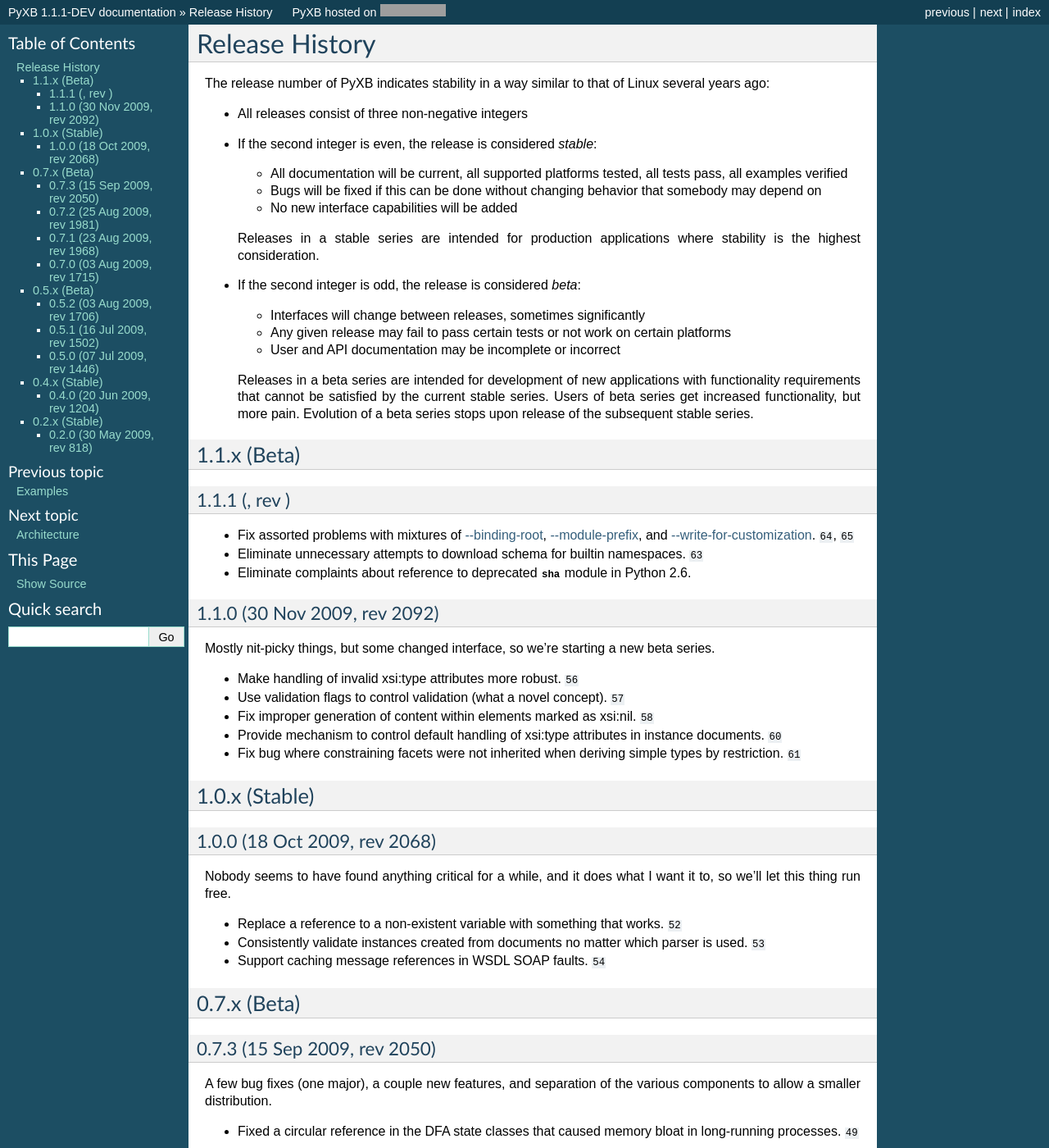
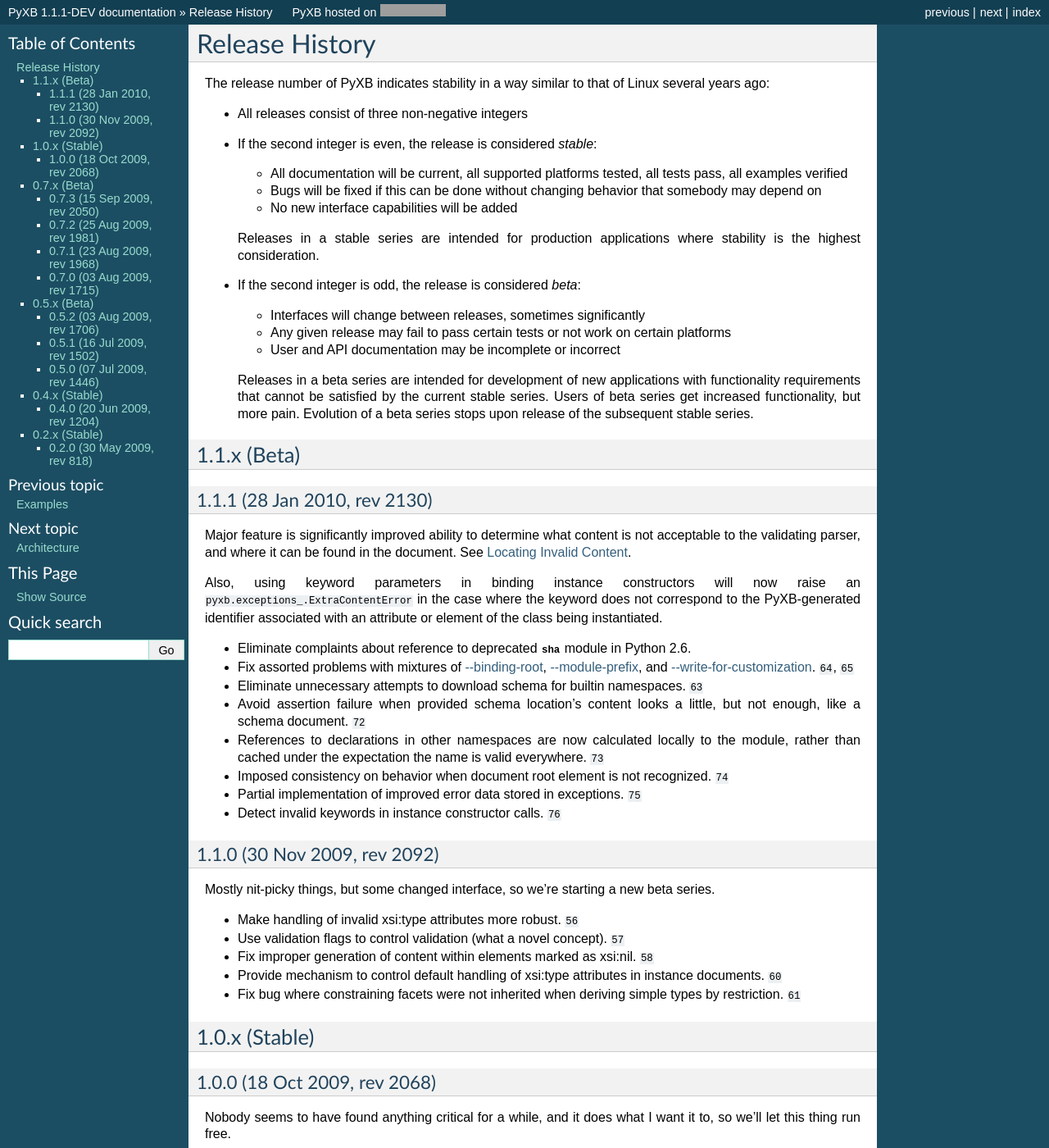
Before and after one commit to pabigot/pyxb, a Sphinx documentation site: the page built from doc/releases.txt, in a window 1280 px wide and 1400 px high. Shown: the whole window at 82% size. Built offline with Sphinx 7.4.7, drawn with Linux system fonts in a browser that asks for light colours; cross-references to code outside the pages are shown as plain code; grey boxes are pictures that could not be loaded.

Commit message:
Update release information for 1.1.1

```diff
--- a/doc/releases.txt
+++ b/doc/releases.txt
@@ -40,8 +40,20 @@
 1.1.x (Beta)
 ==============
 
-1.1.1 (, rev )
+1.1.1 (28 Jan 2010, rev 2130)
 ------------------
+
+Major feature is significantly improved ability to determine what content is
+not acceptable to the validating parser, and where it can be found in the
+document.  See :ref:`invalid-content`.
+
+Also, using keyword parameters in binding instance constructors will now raise
+an :api:`pyxb.exceptions_.ExtraContentError` in the case where the keyword does not
+correspond to the PyXB-generated identifier associated with an attribute or
+element of the class being instantiated.
+
+- Eliminate complaints about reference to deprecated :mod:`sha` module in Python
+  2.6.
 
 - Fix assorted problems with mixtures of :ref:`pyxbgen--binding-root`,
   :ref:`pyxbgen--module-prefix`, and :ref:`pyxbgen--write-for-customization`.
@@ -50,8 +62,20 @@
 - Eliminate unnecessary attempts to download schema for builtin namespaces.
   :ticket:`63`
 
-- Eliminate complaints about reference to deprecated :mod:`sha` module in Python
-  2.6.
+- Avoid assertion failure when provided schema location's content looks a
+  little, but not enough, like a schema document.  :ticket:`72`
+
+- References to declarations in other namespaces are now calculated locally to
+  the module, rather than cached under the expectation the name is valid
+  everywhere.  :ticket:`73`
+
+- Imposed consistency on behavior when document root element is not
+  recognized.  :ticket:`74`
+
+- Partial implementation of improved error data stored in exceptions.
+  :ticket:`75`
+
+- Detect invalid keywords in instance constructor calls.  :ticket:`76`
 
 
 1.1.0 (30 Nov 2009, rev 2092)
--- a/doc/userref_usebind.txt
+++ b/doc/userref_usebind.txt
@@ -20,6 +20,8 @@
 The ``CreateFromDocument`` function in a given binding module is configured
 so that documents with no default namespace are assumed to be in the
 namespace from which the binding was generated.
+
+.. _invalid-content:
 
 Locating Invalid Content
 ^^^^^^^^^^^^^^^^^^^^^^^^
--- a/setup.py
+++ b/setup.py
@@ -1,7 +1,7 @@
 #!/usr/bin/env python
 
 # The current version of the system.  Format is #.#.#[-DEV].
-version = '1.1.1-DEV'
+version = '1.1.1'
 
 import distutils.sysconfig
 
```
